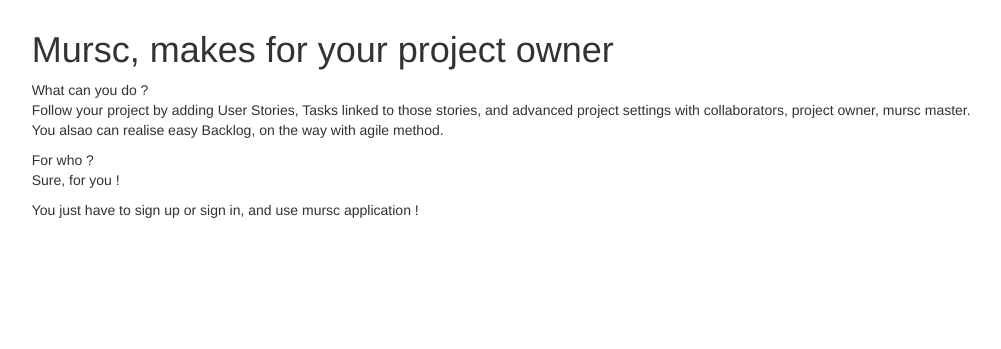
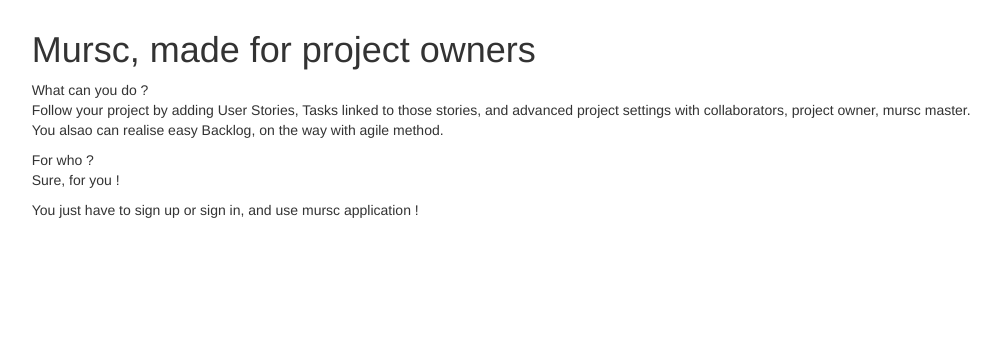
Before and after one commit to hiruko3/ProjectCDP, a CodeIgniter app: page /CDP/ in a window 1280 px wide. Shown: the part 50-399 px from the top of the page, without its empty margins (75-1076 px from the left). Run offline with CodeIgniter, Linux system fonts and the light colour scheme; some libraries are stand-ins or nearby versions.

Commit message:
resume-project sentence

```diff
--- a/mursc/application/views/resume_project.php
+++ b/mursc/application/views/resume_project.php
@@ -6,7 +6,7 @@
     </head>
     <div class="col-lg-offset-1">
         <body>
-            <h1>Mursc, makes for your project owner </h1>
+            <h1>Mursc, made for project owners </h1>
             <p>
                 What can you do ? <br/>
 
```
